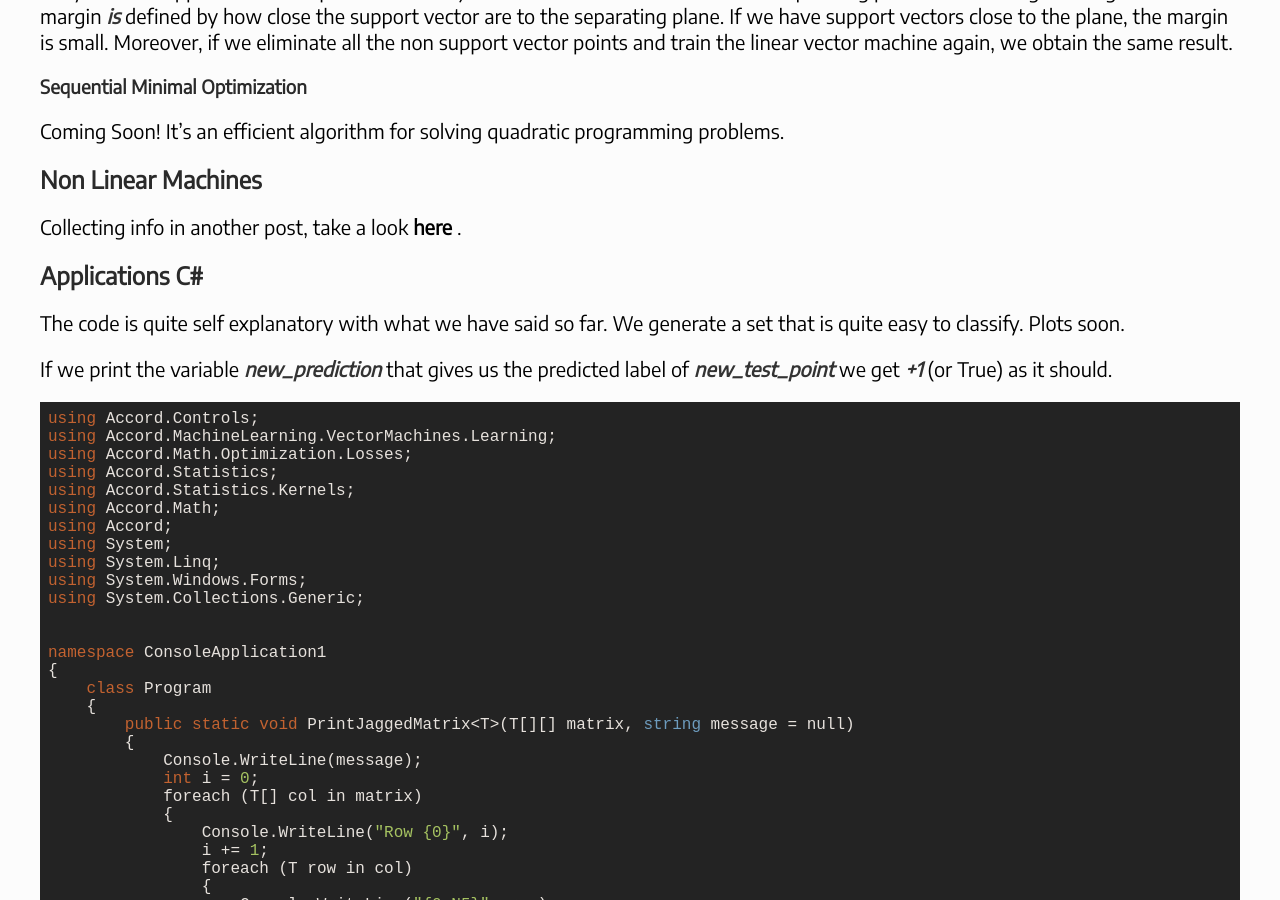
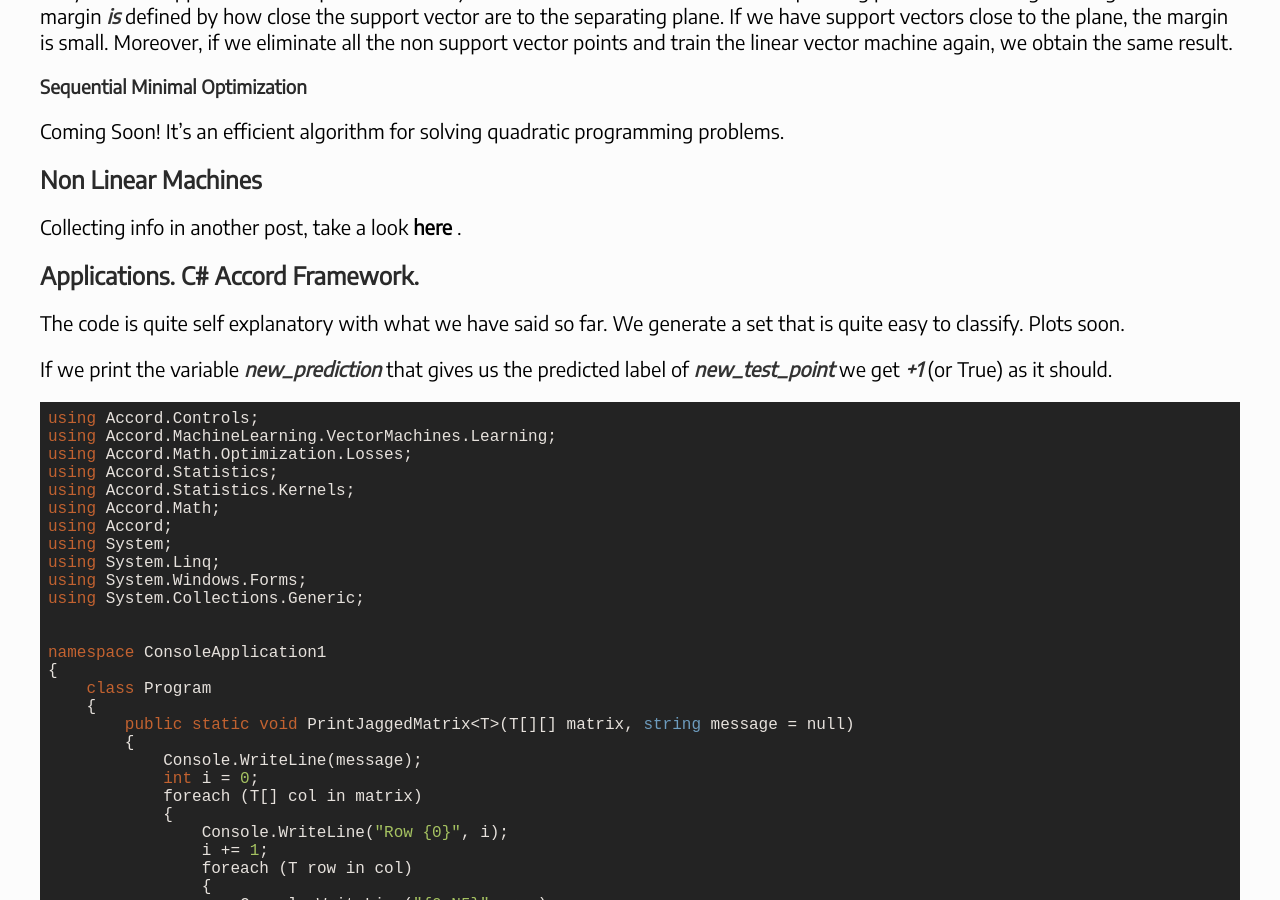
Before and after one commit to FullSimplify/FullSimplify.github.io, a Jekyll site: the page built from _posts/2000-01-03-SVM-a-gentle-introduction-01.md, in a window 1280 px wide and 900 px high, scrolled down 5486 px. Built offline with Jekyll 4.4.1, drawn with Linux system fonts in a browser that asks for light colours; some web fonts are replaced; formulas are drawn with MathJax 3.

Commit message:
Update 2000-01-03-SVM-a-gentle-introduction-01.md

```diff
--- a/_posts/2000-01-03-SVM-a-gentle-introduction-01.md
+++ b/_posts/2000-01-03-SVM-a-gentle-introduction-01.md
@@ -157,7 +157,8 @@ Coming Soon! It's an efficient algorithm for solving quadratic programming probl
 ## Non Linear Machines
 Collecting info in another post, take a look <a target='_blank' href='https://fullsimplify.github.io/2015/01/20/Support-Vector-Machines,-a-Gentle-Introduction.html'>here </a>.
 
-## Applications C#
+## Applications. C# Accord Framework.
+
 The code is quite self explanatory with what we have said so far. We generate a set that is quite easy to classify. Plots soon.
 
 If we print the variable **new_prediction** that gives us the predicted label of **new_test_point** we get **+1** (or True) as it should.
```
